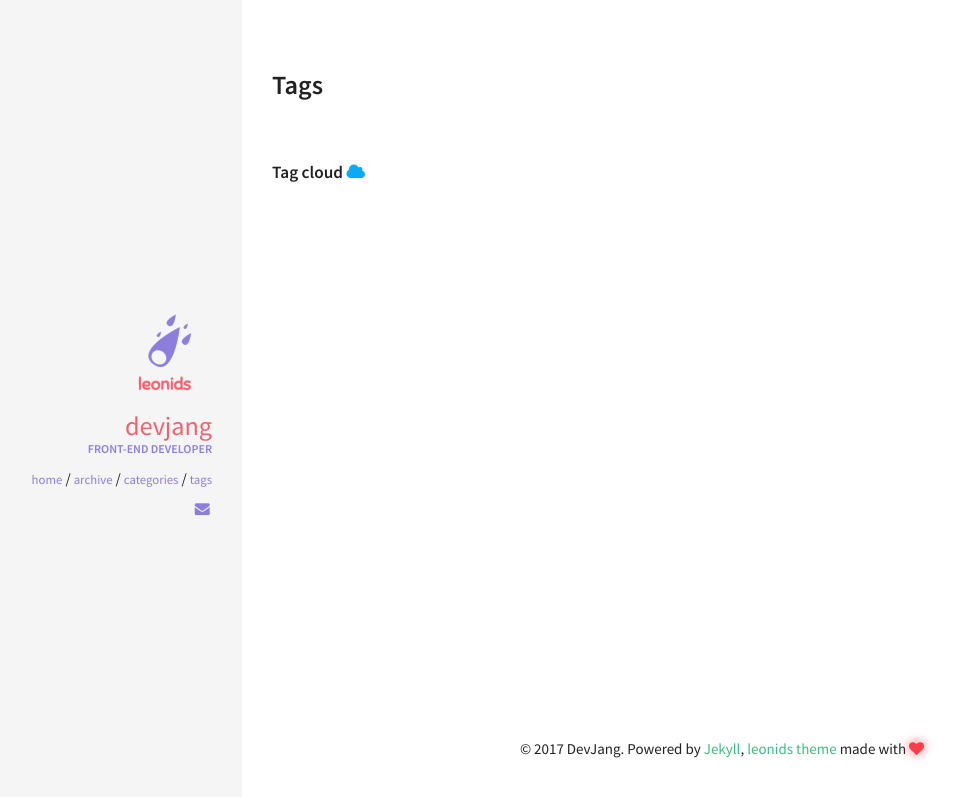
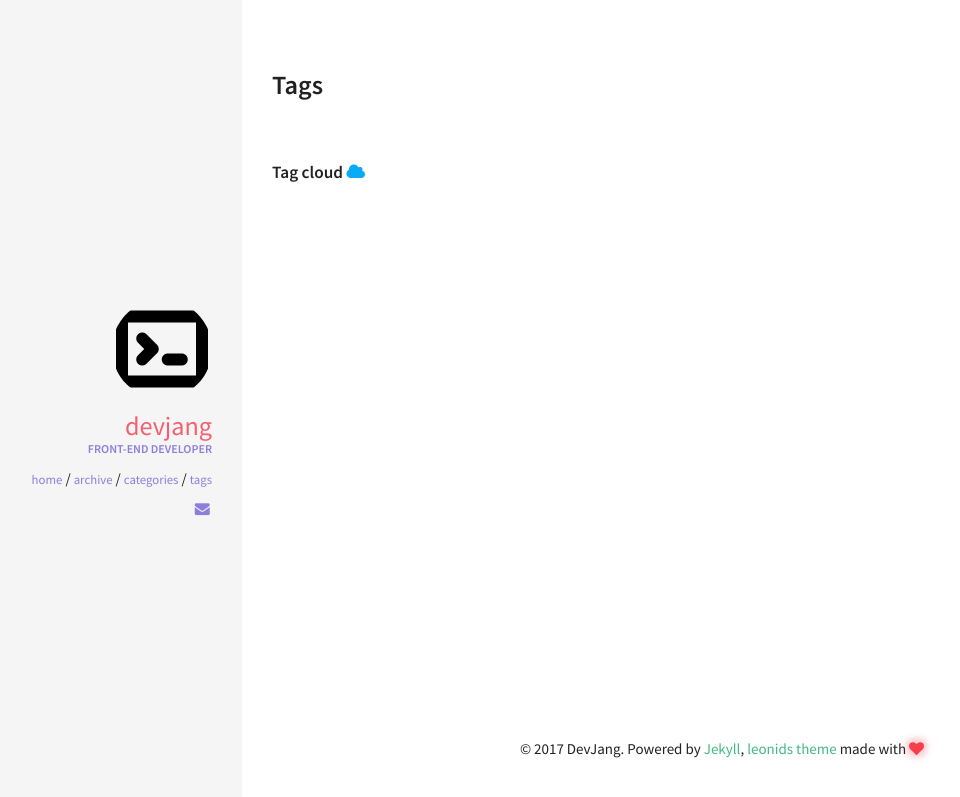
Before and after one commit to pocojang/pocojang.github.io, a Jekyll site: the page built from tags.html, in a window 1280 px wide. Shown: the top 797 px of the page, without its empty margins (78-1038 px from the left). Built offline with Jekyll 4.4.1, drawn with Linux system fonts in a browser that asks for light colours.

Commit message:
sample edit

```diff
--- a/_config.yml
+++ b/_config.yml
@@ -34,7 +34,7 @@ kramdown:
 #
 owner:
   name: DevJang
-  avatar: leonids-logo.png
+  avatar: logo.png
   job: "Front-end Developer"
   bio: ""
   email: devjang2016@gmail.com
```
Also changed, not shown: img/leonids-logo.png (deleted), img/logo.png (added), 9 other files.
